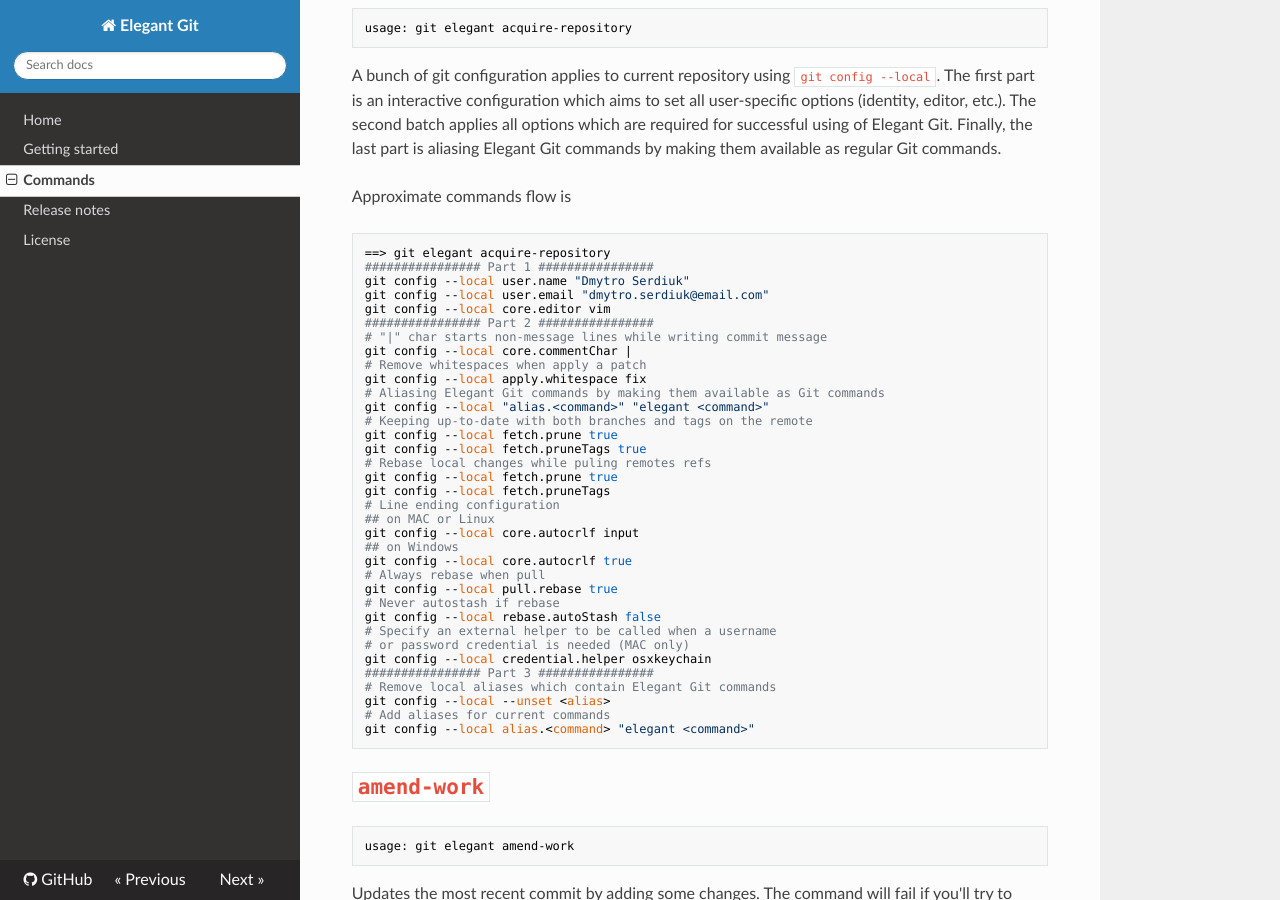
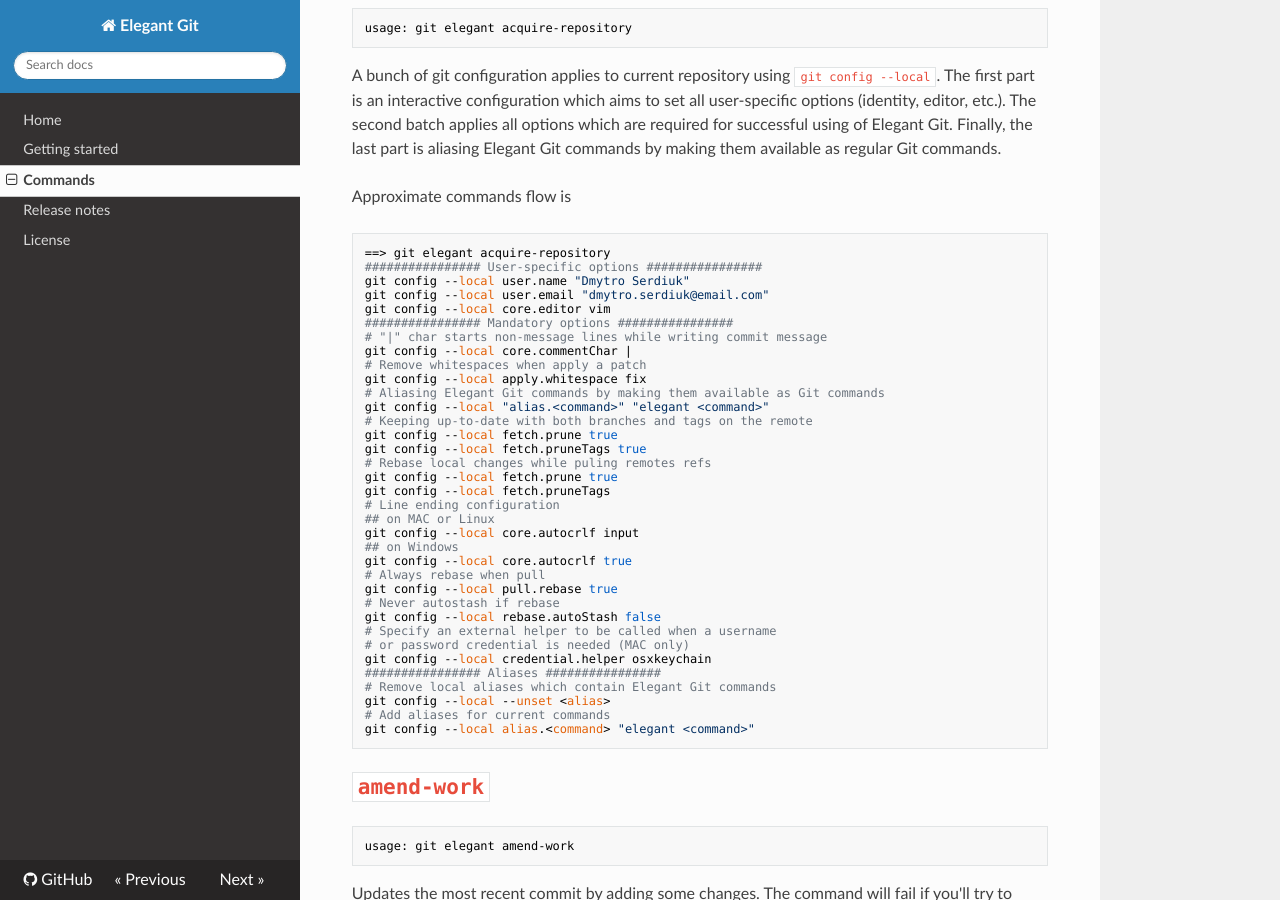
Before and after one commit to bees-hive/elegant-git, an MkDocs documentation site: the page built from docs/commands.md, in a window 1280 px wide and 900 px high, scrolled down 1171 px. Built offline with MkDocs 1.6.1, drawn with Linux system fonts in a browser that asks for light colours; nearby versions of some CDN libraries.

Commit message:
Polish existing messages
Introduce `question-text` command which is responsible for the printing
of questions and use it everywhere to ask a user about something.

Also, apply to `acquire-repository` and `obtain-work` `text` plugin and
polish messages.

#167

````diff
--- a/docs/commands.md
+++ b/docs/commands.md
@@ -76,11 +76,11 @@ as regular Git commands.
 Approximate commands flow is
 ```bash
 ==> git elegant acquire-repository
-################ Part 1 ################
+################ User-specific options ################
 git config --local user.name "Dmytro Serdiuk"
 git config --local user.email "dmytro.serdiuk@email.com"
 git config --local core.editor vim
-################ Part 2 ################
+################ Mandatory options ################
 # "|" char starts non-message lines while writing commit message
 git config --local core.commentChar |
 # Remove whitespaces when apply a patch
@@ -105,7 +105,7 @@ git config --local rebase.autoStash false
 # Specify an external helper to be called when a username
 # or password credential is needed (MAC only)
 git config --local credential.helper osxkeychain
-################ Part 3 ################
+################ Aliases ################
 # Remove local aliases which contain Elegant Git commands
 git config --local --unset <alias>
 # Add aliases for current commands
````
Also changed, not shown: 5 other files.
